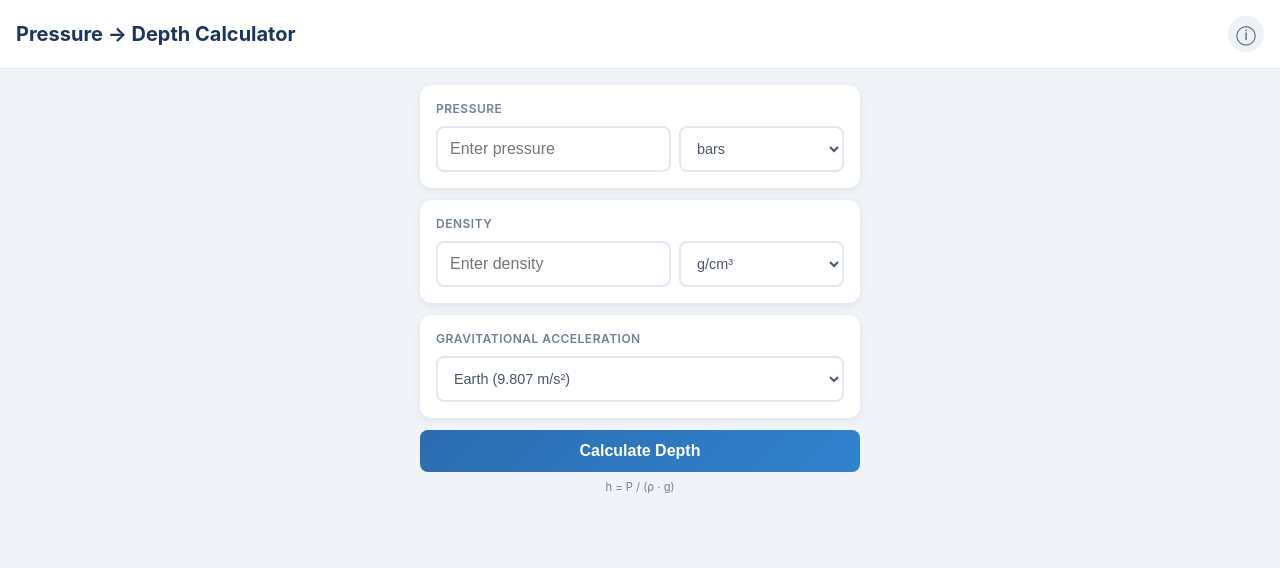
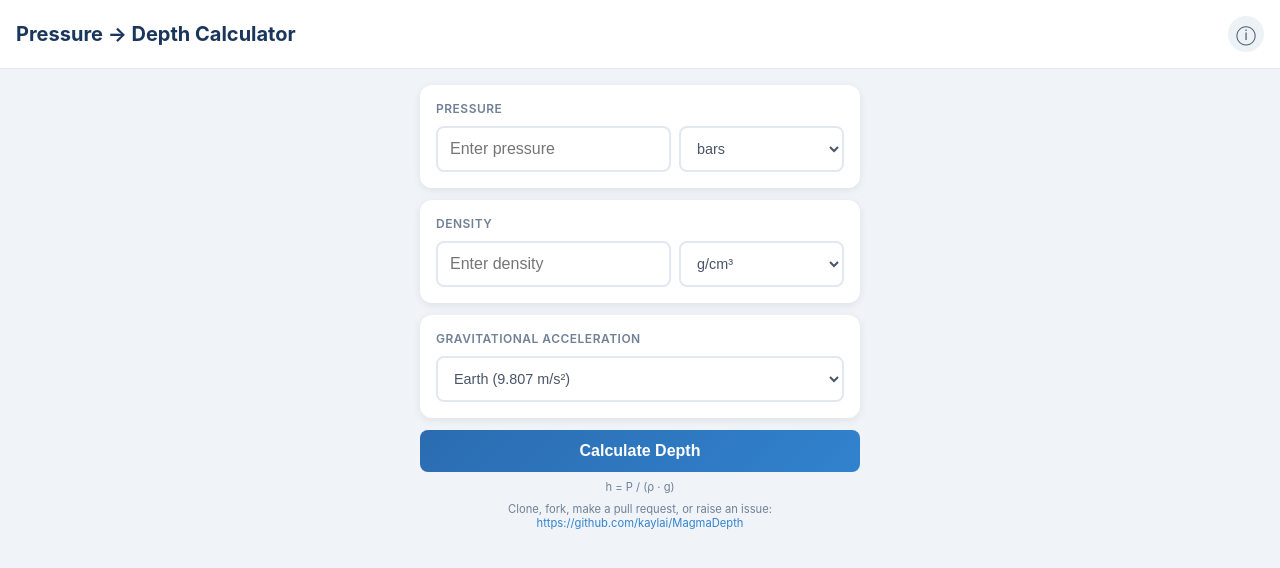
Before and after one commit to kaylai/MagmaDepth, a plain HTML site: page index.html in a window 1280 px wide. Drawn offline with Linux system fonts and the light colour scheme.

Commit message:
Add GitHub repo link to calculator footer and docs page
Co-Authored-By: Claude Opus 4.6 <noreply@anthropic.com>

```diff
--- a/index.html
+++ b/index.html
@@ -75,6 +75,7 @@
             </div>
 
             <p class="note">h = P / (&rho; &middot; g)</p>
+            <p class="note">Clone, fork, make a pull request, or raise an issue: <a href="https://github.com/kaylai/MagmaDepth">https://github.com/kaylai/MagmaDepth</a></p>
         </div>
     </div>
 
@@ -153,7 +154,7 @@
             <div class="docs-section">
                 <h2>About</h2>
                 <p>This calculator computes the depth within a planetary substrate given a pressure and bulk density, assuming a uniform-density column under hydrostatic equilibrium. It is intended as a quick estimation tool for petrological and geophysical applications.</p>
-                <p>Source code available on GitHub.</p>
+                <p>Clone, fork, make a pull request, or raise an issue on <a href="https://github.com/kaylai/MagmaDepth">GitHub</a>.</p>
             </div>
         </div>
     </div>
--- a/style.css
+++ b/style.css
@@ -245,4 +245,11 @@ select:focus { border-color: #3182ce; }
     margin-top: 8px;
 }
 
+.note a {
+    color: #3182ce;
+    text-decoration: none;
+}
+
+.note a:hover { text-decoration: underline; }
+
 .hidden { display: none; }
```
